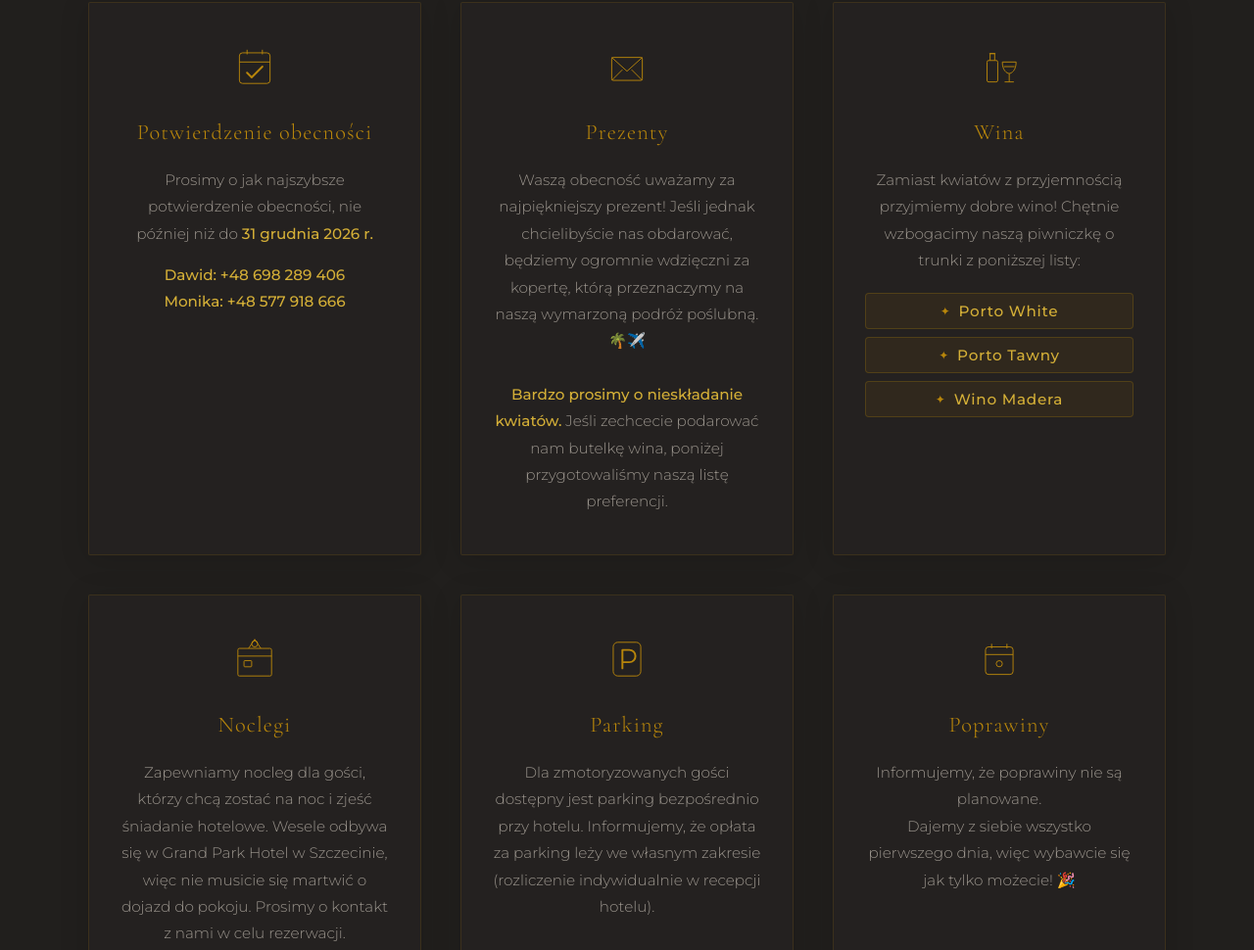
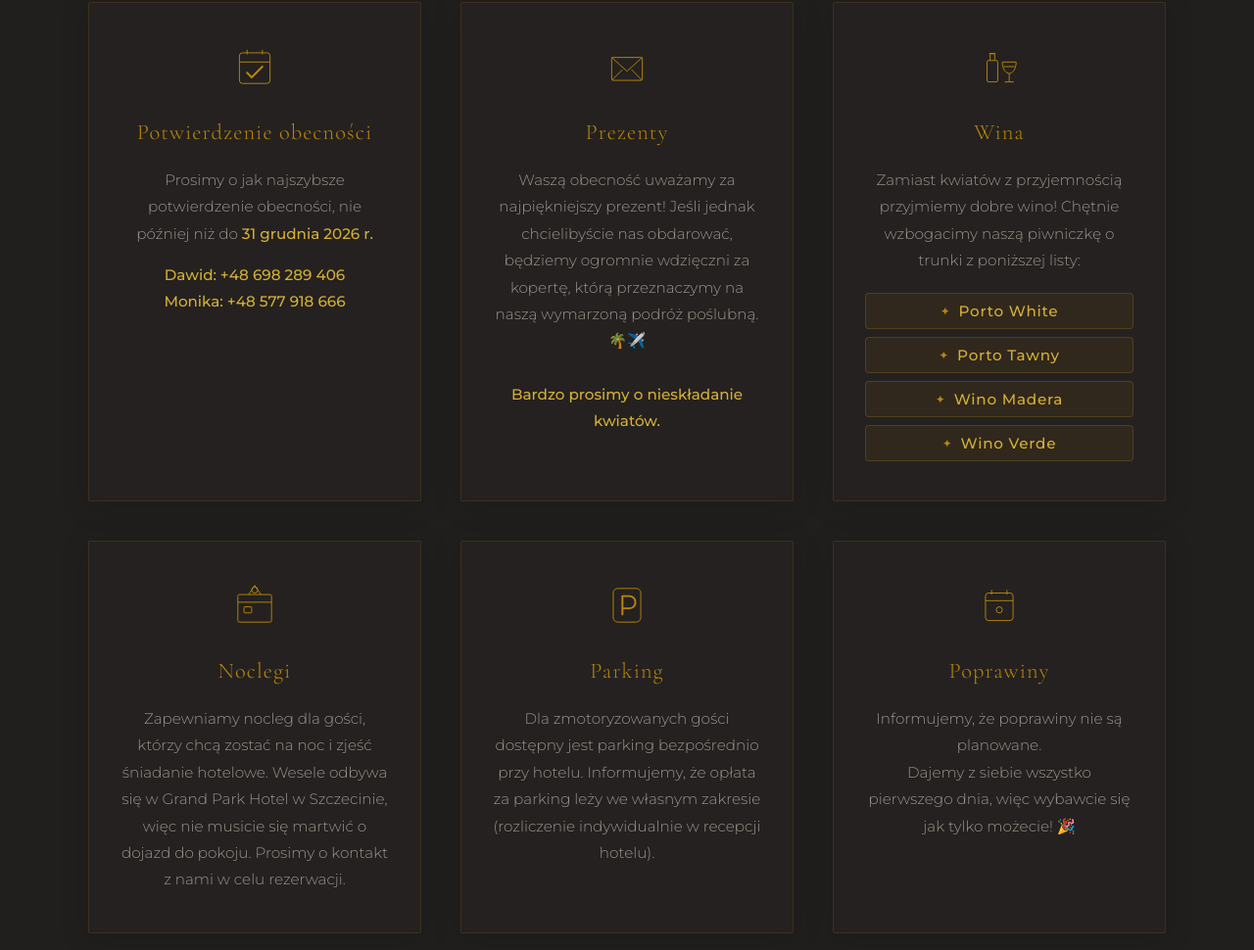
Before and after one commit to YzeTT/stronaWesele, a plain HTML site: page index.html in a window 1280 px wide. Shown: the part 3425-4395 px from the top of the page at 98% size. Drawn offline with nearby package versions, Linux system fonts and the light colour scheme.

Commit message:
Usuniecie wzmianki o winie z prezenty i dodanie Wino Verde do listy win

```diff
--- a/index.html
+++ b/index.html
@@ -819,8 +819,6 @@
                     będziemy ogromnie wdzięczni za kopertę, którą przeznaczymy
                     na naszą wymarzoną podróż poślubną. 🌴✈️<br><br>
                     <strong>Bardzo prosimy o nieskładanie kwiatów.</strong>
-                    Jeśli zechcecie podarować nam butelkę wina,
-                    poniżej przygotowaliśmy naszą listę preferencji.
                 </p>
             </div>
             <div class="detail-block fade-in">
@@ -841,6 +839,7 @@
                     <li>Porto White</li>
                     <li>Porto Tawny</li>
                     <li>Wino Madera</li>
+                    <li>Wino Verde</li>
                 </ul>
             </div>
             <div class="detail-block fade-in">
```
